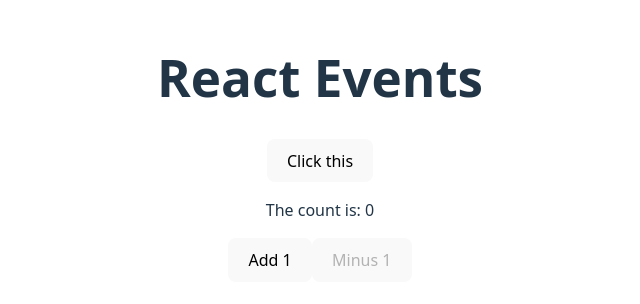
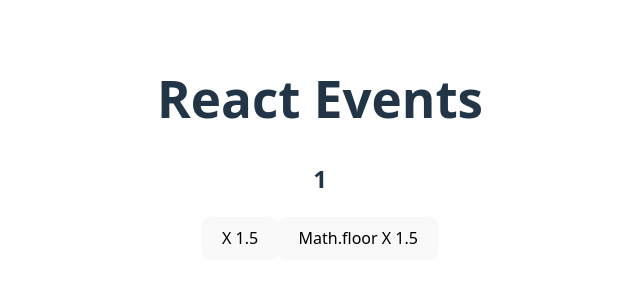
Before and after one commit to quasarblues/react-events-playground, a React (Vite) app: page / in a window 1280 px wide. Shown: the part 252-556 px from the top of the page, without its empty margins (320-960 px from the left). Built offline with nearby package versions, Linux system fonts and the light colour scheme.

Commit message:
Multiplier.jsdx

```diff
--- a/src/App.jsx
+++ b/src/App.jsx
@@ -2,14 +2,14 @@
 import Clicker from './Clicker'
 import Form from './Form'
 import Counter from './Counter'
+import Multiplier from './Multiplier'
 
 function App() {
 
   return (
     <>
       <h1>React Events</h1>
-      <Clicker message="I'm a Queen Card" btnTxt="Click this" />
-      <Counter />
+      <Multiplier />
     </>
   )
 }
--- /dev/null
+++ b/src/Multiplier.jsx
@@ -0,0 +1,16 @@
+import { useState } from "react"
+
+export default function Multiplier() {
+    const [product, setProduct] = useState(1);
+    return (
+        <div>
+            <h2>{product}</h2>
+            <button onClick={() => {
+                setProduct(product * 1.5)
+            }}>X 1.5</button>
+            <button onClick={() => {
+                setProduct(Math.floor(product * 1.5))
+            }}>Math.floor X 1.5</button>
+        </div>
+    )
+}
```
